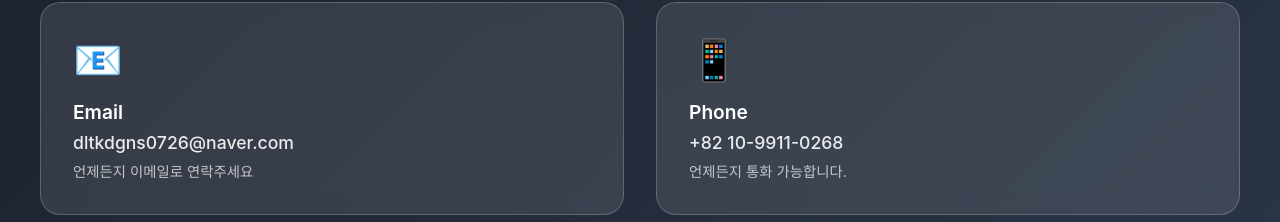
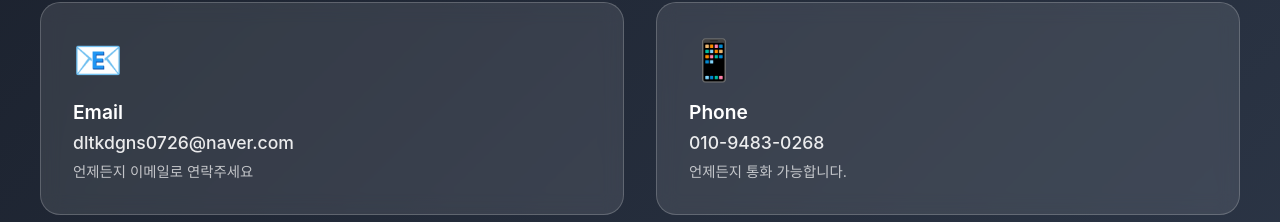
Before and after one commit to hooni-8/hooni-profile, a React (Create React App) app: page / in a window 1280 px wide. Shown: the part 6418-6640 px from the top of the page. Built offline with nearby package versions, Linux system fonts and the light colour scheme.

Commit message:
전화번호 변경

```diff
--- a/src/pages/section/Section_5.jsx
+++ b/src/pages/section/Section_5.jsx
@@ -24,9 +24,9 @@ export default function Section_5() {
         {
             icon: '📱',
             title: 'Phone',
-            value: '+82 10-9911-0268',
+            value: '010-9483-0268',
             description: '언제든지 통화 가능합니다.',
-            link: 'tel:+821099110268'
+            link: 'tel:+821094830268'
         },
     ];
 
```
